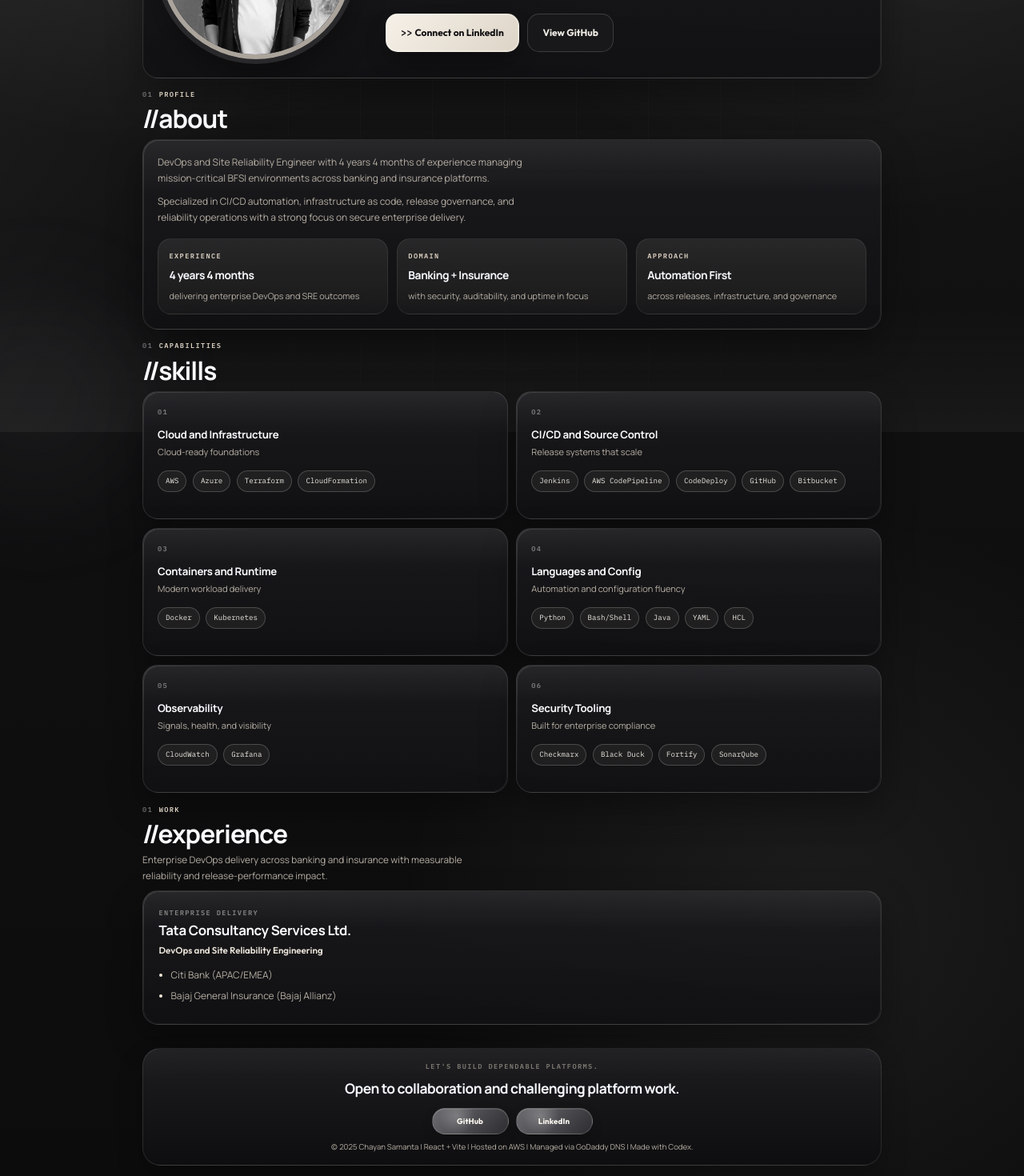
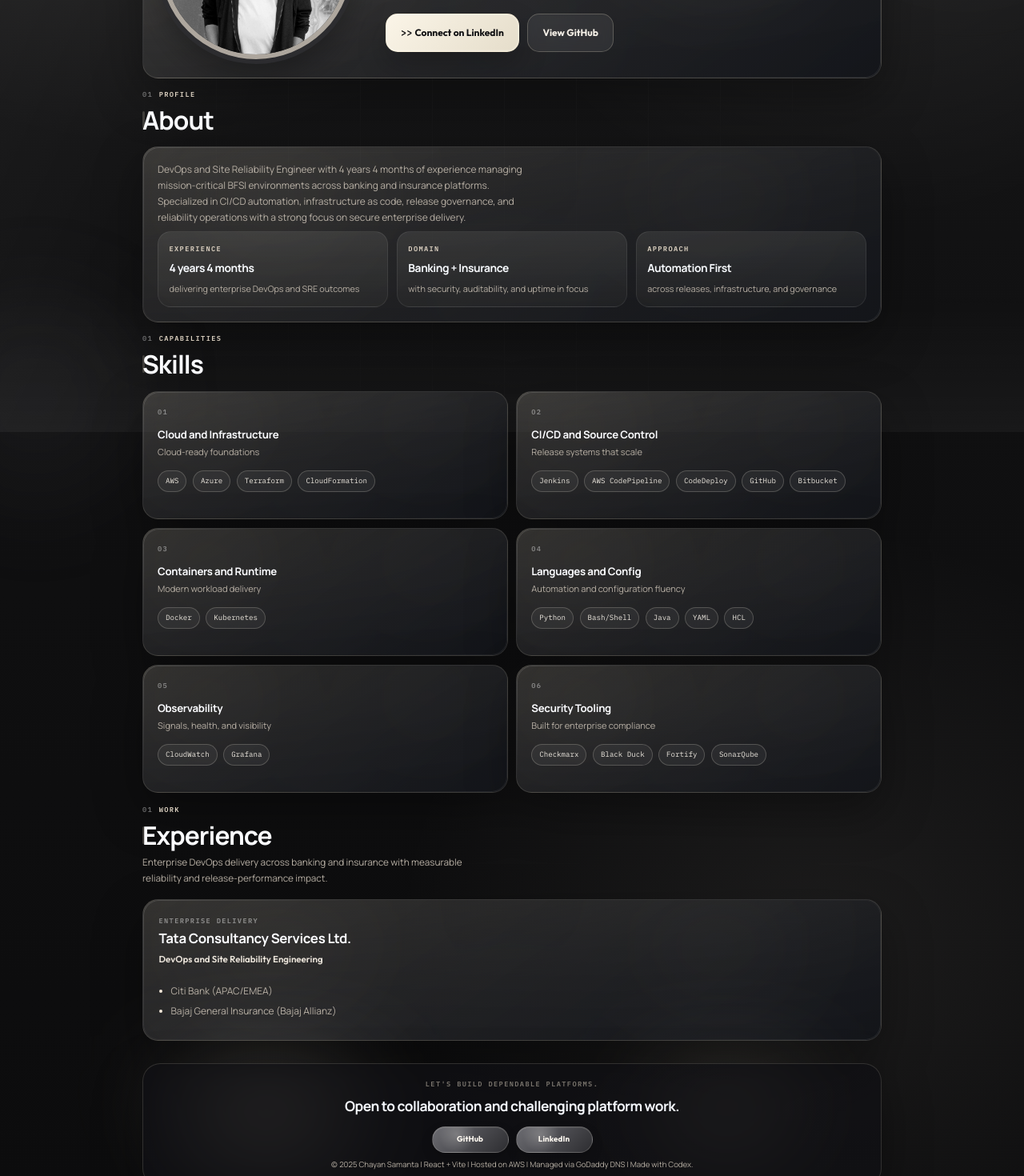
Before and after one commit to chayan0104/portfolio_reactvite, a React (Vite) app: page / in a window 1280 px wide. Shown: the part 260-1730 px from the top of the page at 80% size. Built offline with nearby package versions, Linux system fonts and the light colour scheme.

Commit message:
new gradient

```diff
--- a/src/components/About.jsx
+++ b/src/components/About.jsx
@@ -39,7 +39,7 @@ export default function About() {
     <section className="section" id="about">
       <div className="section-heading">
         <p className="section-kicker">Profile</p>
-        <h2>//about</h2>
+        <h2>About</h2>
       </div>
 
       <div className="glass-panel about-panel">
--- a/src/components/Hero.jsx
+++ b/src/components/Hero.jsx
@@ -1,6 +1,7 @@
 export default function Hero() {
   return (
     <section className="section hero" id="top">
+      <div className="hero-glow" aria-hidden="true" />
       <div className="hero-content">
         <img src="/profile1.jpg" alt="Chayan Samanta" className="profile" />
 
--- a/src/components/Projects.jsx
+++ b/src/components/Projects.jsx
@@ -5,7 +5,7 @@ export default function Projects() {
     <section className="section" id="experience">
       <div className="section-heading">
         <p className="section-kicker">Work</p>
-        <h2>//experience</h2>
+        <h2>Experience</h2>
         <p className="section-note">
           Enterprise DevOps delivery across banking and insurance with measurable reliability
           and release-performance impact.
--- a/src/components/Skills.jsx
+++ b/src/components/Skills.jsx
@@ -36,7 +36,7 @@ export default function Skills() {
     <section className="section" id="skills">
       <div className="section-heading">
         <p className="section-kicker">Capabilities</p>
-        <h2>//skills</h2>
+        <h2>Skills</h2>
       </div>
 
       <div className="skills-grid">
--- a/src/styles.css
+++ b/src/styles.css
@@ -231,8 +231,35 @@ a {
 
 .section-heading {
   display: grid;
-  gap: 8px;
-  margin-bottom: 12px;
+  gap: 10px;
+  margin-bottom: 22px;
+}
+
+.section-heading h2 {
+  position: relative;
+  display: inline-flex;
+  align-items: center;
+  gap: 14px;
+  padding-left: 0;
+  font-size: clamp(1.7rem, 3.3vw, 2.8rem);
+}
+
+.section-heading h2::before {
+  content: "⧉";
+  color: var(--brand);
+  font-size: 1.05em;
+  line-height: 1;
+}
+
+.section-heading h2::before {
+  content: "";
+  position: absolute;
+  left: 0;
+  top: 8px;
+  width: 4px;
+  height: calc(100% - 16px);
+  border-radius: 999px;
+  background: rgba(255, 244, 220, 0.18);
 }
 
 .section-kicker,
@@ -289,13 +316,32 @@ h3 {
 .skill-group,
 .experience-card {
   position: relative;
-  border: 1px solid var(--line);
+  border: 1px solid rgba(255, 244, 220, 0.12);
   border-radius: var(--radius-lg);
   background:
-    linear-gradient(180deg, rgba(255, 255, 255, 0.06), transparent 28%),
-    linear-gradient(180deg, var(--surface), var(--surface-strong));
-  box-shadow: var(--shadow-soft);
+    linear-gradient(145deg, rgba(255, 244, 220, 0.12), rgba(20, 22, 27, 0.88)),
+    linear-gradient(180deg, rgba(255, 255, 255, 0.04), rgba(12, 13, 17, 0.96));
   overflow: hidden;
+  backdrop-filter: blur(20px);
+  -webkit-backdrop-filter: blur(20px);
+  box-shadow: 0 30px 80px rgba(0, 0, 0, 0.34);
+}
+
+.glass-panel::before,
+.skill-group::before,
+.experience-card::before {
+  content: "";
+  position: absolute;
+  inset: 0;
+  z-index: 0;
+  background:
+    radial-gradient(circle at 18% 18%, rgba(255, 244, 220, 0.10), transparent 22%),
+    radial-gradient(circle at 78% 22%, rgba(233, 221, 192, 0.06), transparent 20%),
+    radial-gradient(circle at 50% 78%, rgba(18, 20, 24, 0.10), transparent 26%);
+  filter: blur(56px);
+  opacity: 0.45;
+  pointer-events: none;
+  mix-blend-mode: screen;
 }
 
 .hero::after,
@@ -317,7 +363,26 @@ h3 {
 }
 
 .hero {
+  position: relative;
   padding: 34px 28px 30px;
+  overflow: hidden;
+  background:
+    linear-gradient(145deg, rgba(255, 244, 220, 0.18), rgba(20, 22, 27, 0.94)),
+    linear-gradient(180deg, rgba(255, 255, 255, 0.05), rgba(12, 13, 17, 0.98));
+}
+
+.hero-glow {
+  position: absolute;
+  inset: 0;
+  z-index: 0;
+  background:
+    radial-gradient(circle at 18% 18%, rgba(255, 244, 220, 0.30), transparent 20%),
+    radial-gradient(circle at 78% 18%, rgba(233, 221, 192, 0.20), transparent 18%),
+    radial-gradient(circle at 50% 78%, rgba(18, 20, 24, 0.24), transparent 26%);
+  filter: blur(72px);
+  opacity: 0.86;
+  pointer-events: none;
+  mix-blend-mode: screen;
 }
 
 .hero::before {
@@ -406,23 +471,24 @@ h3 {
 
 .btn-primary {
   color: #111113;
-  border-color: rgba(255, 250, 242, 0.4);
-  background: linear-gradient(135deg, #f6f1e8 0%, #ddd4c7 100%);
+  border-color: rgba(255, 244, 220, 0.56);
+  background: linear-gradient(135deg, #fbf5e8 0%, #e5ddca 100%);
   box-shadow:
     inset 0 0 0 2px rgba(255, 255, 255, 0.18),
-    0 20px 34px rgba(0, 0, 0, 0.24);
+    0 22px 48px rgba(0, 0, 0, 0.22);
+}
+
+.btn-secondary {
+  color: #f6f1e8;
+  border-color: rgba(255, 244, 220, 0.22);
+  background: rgba(255, 255, 255, 0.07);
+  backdrop-filter: blur(8px);
 }
 
 .btn-primary::before {
   content: ">>";
   margin-right: 4px;
   font-family: "IBM Plex Mono", monospace;
-}
-
-.btn-secondary {
-  color: #f2ede6;
-  border-color: rgba(233, 225, 215, 0.18);
-  background: rgba(26, 26, 29, 0.82);
 }
 
 .btn:hover {
@@ -439,9 +505,21 @@ a:focus-visible,
 
 .glass-panel {
   padding: 24px;
+  position: relative;
+  z-index: 1;
 }
 
-.about-panel {
+.skill-group {
+  min-height: 214px;
+  padding: 24px;
+  position: relative;
+  z-index: 1;
+}
+
+.experience-card {
+  padding: 26px;
+  position: relative;
+  z-index: 1;
   display: grid;
   gap: 12px;
 }
@@ -492,6 +570,8 @@ a:focus-visible,
 .skill-group {
   min-height: 214px;
   padding: 24px;
+  position: relative;
+  z-index: 1;
 }
 
 .skill-index {
@@ -547,6 +627,8 @@ a:focus-visible,
 
 .experience-card {
   padding: 26px;
+  position: relative;
+  z-index: 1;
 }
 
 .experience-head {
@@ -607,20 +689,39 @@ a:focus-visible,
   max-width: 1280px;
   margin: 18px auto 0;
   padding: 0 24px 28px;
+  position: relative;
+}
+
+.footer::before {
+  content: "";
+  position: absolute;
+  inset: 0;
+  z-index: 0;
+  background:
+    radial-gradient(circle at 18% 18%, rgba(255, 244, 220, 0.30), transparent 20%),
+    radial-gradient(circle at 78% 18%, rgba(233, 221, 192, 0.20), transparent 18%),
+    radial-gradient(circle at 50% 78%, rgba(18, 20, 24, 0.24), transparent 26%);
+  filter: blur(72px);
+  opacity: 0.86;
+  pointer-events: none;
+  mix-blend-mode: screen;
 }
 
 .footer-inner {
+  position: relative;
+  overflow: hidden;
   width: 100%;
   max-width: none;
   margin: 0;
   text-align: center;
-  padding: 20px 22px;
-  border: 1px solid rgba(233, 225, 215, 0.12);
+  padding: 24px 26px;
+  border: 1px solid rgba(255, 244, 220, 0.14);
   border-radius: 30px;
-  background:
-    linear-gradient(180deg, rgba(255, 255, 255, 0.04), transparent 26%),
-    linear-gradient(180deg, rgba(30, 30, 33, 0.96), rgba(14, 14, 16, 0.99));
-  box-shadow: 0 20px 42px rgba(0, 0, 0, 0.24);
+  background: rgba(16, 16, 20, 0.76);
+  backdrop-filter: blur(20px);
+  -webkit-backdrop-filter: blur(20px);
+  box-shadow: 0 30px 80px rgba(0, 0, 0, 0.34);
+  z-index: 1;
 }
 
 .footer-kicker {
```
